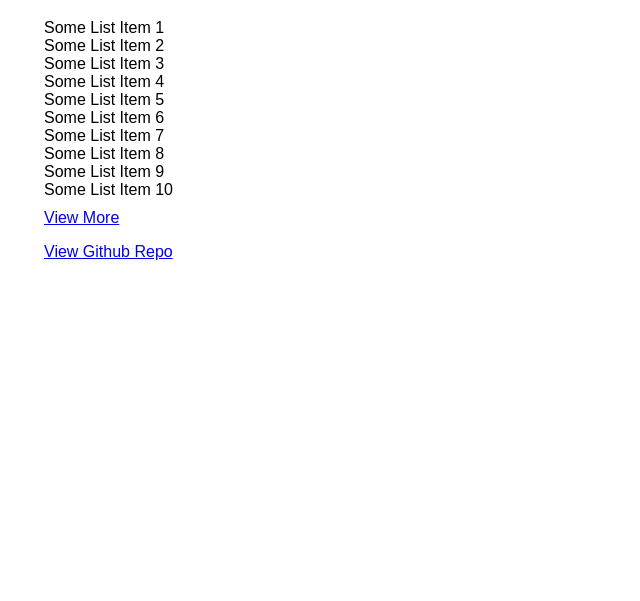
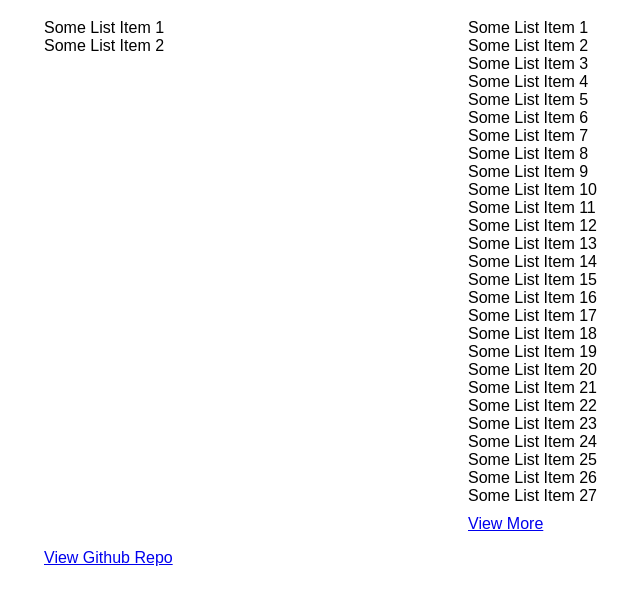
Before and after one commit to zeshanshani/simple-load-more, a website: page demo.html in a window 1280 px wide. Both pictures are taken after a click on the link "View More". Shown: the part 61-662 px from the top of the page, without its empty margins (196-836 px from the left). Drawn offline with nearby package versions, Linux system fonts and the light colour scheme.

Commit message:
v1.1.0 - adds argument to set itemsToLoad on click

```diff
--- a/demo.html
+++ b/demo.html
@@ -21,11 +21,33 @@
         padding-top: 10px;
         display: inline-block;
       }
+
+      .row:before,
+      .row:after {content:'.';display:block;overflow:hidden;visibility:hidden;font-size:0;line-height:0;width:0;height:0}
+      .row:after {clear:both}
+
+      .left {
+        float: left;
+        width: 47%;
+      }
+
+      .right {
+        float: right;
+        width: 47%;
+      }
     </style>
   </head>
   <body>
     <div class="wrapper">
       <h1>Simple Load More - Demo</h1>
+      <div class="row">
+        <div class="left">
+          <div class="some-list">
+            <div>Some List Item 1</div>
+            <div>Some List Item 2</div>
+          </div>
+        </div>
+        <div class="right">
           <div class="some-list">
             <div>Some List Item 1</div>
             <div>Some List Item 2</div>
@@ -55,6 +77,8 @@
             <div>Some List Item 26</div>
             <div>Some List Item 27</div>
           </div>
+        </div>
+      </div>
       <p><a href="https://github.com/zeshanshani/simple-load-more/">View Github Repo</a></p>
     </div>
   </body>
--- a/jquery.simpleLoadMore.js
+++ b/jquery.simpleLoadMore.js
@@ -1,7 +1,7 @@
 /**
  * Simple Load More
  *
- * Version: 1.0.3
+ * Version: 1.1.0
  * Author: Zeshan Ahmed
  * Website: https://zeshanahmed.com/
  * Github: https://github.com/zeshanshani/simple-load-more/
@@ -11,6 +11,7 @@
     // Settings.
     var settings = $.extend({
       count: 5,
+      itemsToLoad: 5,
       btnHTML: '',
       item: ''
     }, options);
@@ -26,6 +27,12 @@
       var $items        = $thisLoadMore.find(settings.item);
       var btnHTML       = settings.btnHTML ? settings.btnHTML : '<a href="#" class="load-more__btn">View More <i class="fas fa-angle-down"></i></a>';
       var $btnHTML      = $(btnHTML);
+      var itemsToLoad   = settings.itemsToLoad;
+
+      // If options.itemsToLoad is not defined, then assign settings.count to it
+      if ( ! options.itemsToLoad || isNaN( options.itemsToLoad ) ) {
+        settings.itemsToLoad = settings.count;
+      }
 
       // Add classes
       $thisLoadMore.addClass('load-more');
@@ -51,8 +58,12 @@
       $btn.on('click', function(e) {
         e.preventDefault();
 
-        var $this = $(this),
-        $updatedItems = $items.filter(':hidden').slice(0, settings.count);
+        var $this = $(this);
+        var $updatedItems = $items.filter(':hidden');
+
+        if ( settings.itemsToLoad === -1 ) {
+          $updatedItems = $updatedItems.slice(0, settings.itemsToLoad);
+        }
 
         // Show the selected elements.
         if ( $updatedItems.length > 0 ) {
@@ -61,7 +72,8 @@
 
         // Hide the 'View More' button
         // if the elements lenght is less than 5.
-        if ( $updatedItems.length < settings.count ) {
+        // OR if the settings.itemsToLoad is set to -1.
+        if ( $updatedItems.length < settings.count || settings.itemsToLoad === -1 ) {
           $this.remove();
         }
       });
--- a/package.json
+++ b/package.json
@@ -1,10 +1,11 @@
 {
   "name": "simple-load-more",
-  "version": "1.0.3",
+  "version": "1.1.0",
   "description": "Add load more functionality to the list. Show 5 or custom items on clicking the load more button. Not AJAX based.",
   "main": "jquery.simpleLoadMore.js",
   "scripts": {
-    "test": "echo \"Error: no test specified\" && exit 1"
+    "test": "echo \"Error: no test specified\" && exit 1",
+    "uglify": "uglifyjs -c -m -- jquery.simpleLoadMore.js"
   },
   "repository": {
     "type": "git",
```
Also changed, not shown: README.md, jquery.simpleLoadMore.min.js. Lines whose indentation alone changed are shown as unchanged.
